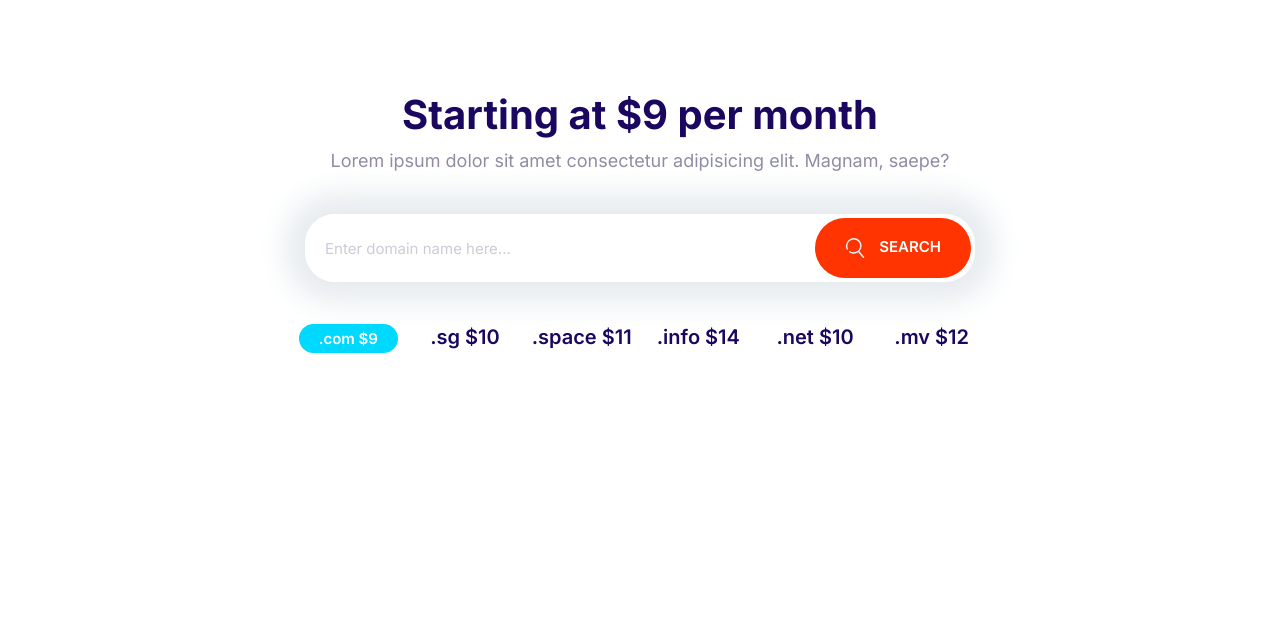
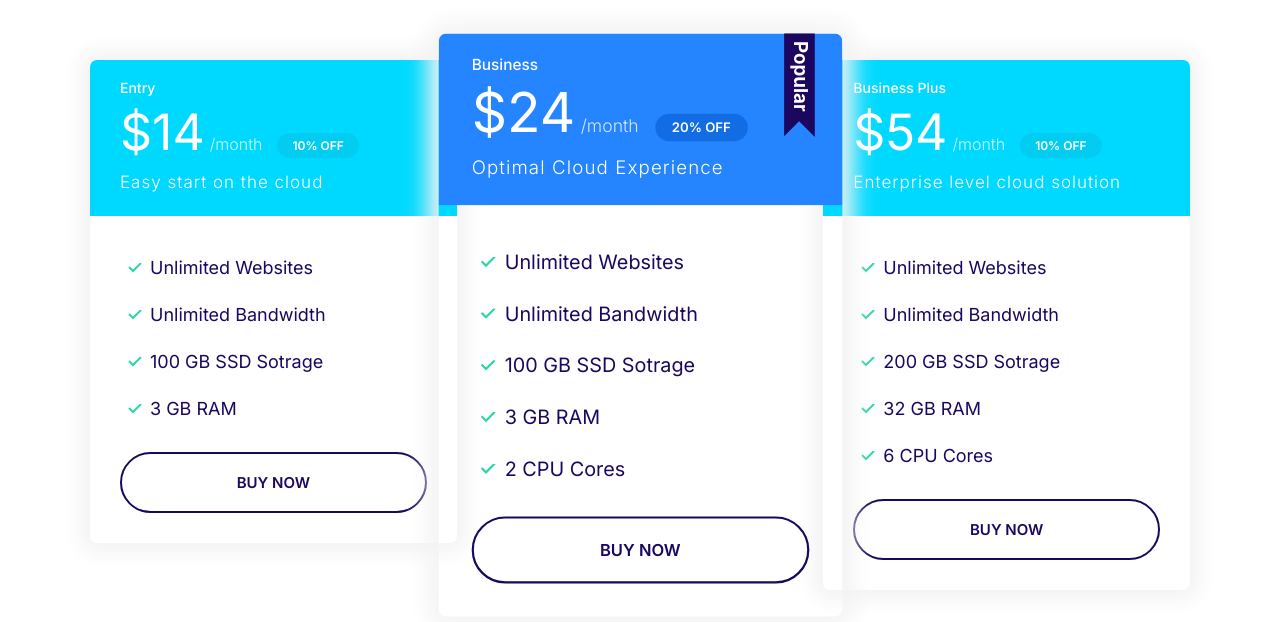
Before and after one commit to saadhinnafiz/moshify, a plain HTML site: page index.html in a window 1280 px wide. Drawn offline with nearby package versions, Linux system fonts and the light colour scheme.

Commit message:
add plans block and rename domain block to follow naming convention

```diff
--- a/css/styles.css
+++ b/css/styles.css
@@ -342,6 +342,10 @@
 
 /* Plans */
 
+.plan {
+  transition: transform 0.2s ease-out;
+}
+
 .plan__name {
   color: #fff;
   margin: 0;
@@ -371,6 +375,10 @@
   margin-bottom: 2rem;
 }
 
+.plan--popular {
+  transform: scale(1.1);
+}
+
 .plan--popular .card__header {
   position: relative;
 }
@@ -382,6 +390,14 @@
   position: absolute;
   top: -6px;
   right: 5%;
+}
+
+.plan:hover {
+  transform: scale(1.05);
+}
+
+.plan--popular:hover {
+  transform: scale(1.15);
 }
 
 @media screen and (min-width: 1024px) {
@@ -751,3 +767,22 @@
     grid-template-columns: repeat(auto-fit, minmax(10rem, 1fr));
   }
 }
+
+/* Plans block */
+
+.block-plans .grid {
+  gap: 8rem 4rem;
+}
+
+.block-plans .card {
+  max-width: 500px;
+  margin: 0 auto;
+}
+
+.block-plans .plan {
+  height: 100%;
+}
+
+.block-plans .card {
+  height: 100%;
+}
--- a/index.html
+++ b/index.html
@@ -14,36 +14,73 @@
     />
   </head>
   <body>
-    <section class="block container block-domain">
-      <header class="block__header">
-        <h2>Starting at $9 per month</h2>
-        <p>
-          Lorem ipsum dolor sit amet consectetur adipisicing elit. Magnam,
-          saepe?
-        </p>
-      </header>
-      <div class="input-group">
-        <input
-          type="text"
-          maxlength="255"
-          class="input"
-          placeholder="Enter domain name here..."
-        />
-        <button class="btn btn--accent">
-          <svg class="icon icon--white">
-            <use xlink:href="images/sprite.svg#search"></use>
-          </svg>
-          Search
-        </button>
+    <section class="block container">
+      <div class="grid grid--1x3">
+        <div class="plan">
+          <div class="card card--secondary">
+            <header class="card__header">
+              <h3 class="plan__name">Entry</h3>
+              <span class="plan__price">$14</span>
+              <span class="plan__billing-cycle">/month</span>
+              <span class="badge badge--secondary badge--small">10% OFF</span>
+              <span class="plan__description">Easy start on the cloud</span>
+            </header>
+            <div class="card__body">
+              <ul class="list list--tick">
+                <li class="list__item">Unlimited Websites</li>
+                <li class="list__item">Unlimited Bandwidth</li>
+                <li class="list__item">100 GB SSD Sotrage</li>
+                <li class="list__item">3 GB RAM</li>
+              </ul>
+              <button class="btn btn--block btn--outline">Buy Now</button>
+            </div>
+          </div>
+        </div>
+        <div class="plan plan--popular">
+          <div class="card card--primary">
+            <header class="card__header">
+              <h3 class="plan__name">Business</h3>
+              <span class="plan__price">$24</span>
+              <span class="plan__billing-cycle">/month</span>
+              <span class="badge badge--primary badge--small">20% OFF</span>
+              <span class="plan__description">Optimal Cloud Experience</span>
+            </header>
+            <div class="card__body">
+              <ul class="list list--tick">
+                <li class="list__item">Unlimited Websites</li>
+                <li class="list__item">Unlimited Bandwidth</li>
+                <li class="list__item">100 GB SSD Sotrage</li>
+                <li class="list__item">3 GB RAM</li>
+                <li class="list__item">2 CPU Cores</li>
+              </ul>
+              <button class="btn btn--block btn--outline">Buy Now</button>
+            </div>
+          </div>
+        </div>
+        <div class="plan">
+          <div class="card card--secondary">
+            <header class="card__header">
+              <h3 class="plan__name">Business Plus</h3>
+              <span class="plan__price">$54</span>
+              <span class="plan__billing-cycle">/month</span>
+              <span class="badge badge--secondary badge--small">10% OFF</span>
+              <span class="plan__description"
+                >Enterprise level cloud solution</span
+              >
+            </header>
+            <div class="card__body">
+              <ul class="list list--tick">
+                <li class="list__item">Unlimited Websites</li>
+                <li class="list__item">Unlimited Bandwidth</li>
+                <li class="list__item">200 GB SSD Sotrage</li>
+                <li class="list__item">32 GB RAM</li>
+                <li class="list__item">6 CPU Cores</li>
+              </ul>
+              <button class="btn btn--block btn--outline">Buy Now</button>
+            </div>
+          </div>
+        </div>
       </div>
-      <ul class="list block-domain__prices">
-        <li><span class="badge badge--secondary">.com $9</span></li>
-        <li>.sg $10</li>
-        <li>.space $11</li>
-        <li>.info $14</li>
-        <li>.net $10</li>
-        <li>.mv $12</li>
-      </ul>
     </section>
     <script src="js/main.js"></script>
   </body>
```
Also changed, not shown: components/block-plans.html (added, +66 -0 lines), components/block-domain.html (renamed from components/domain-block.html).
